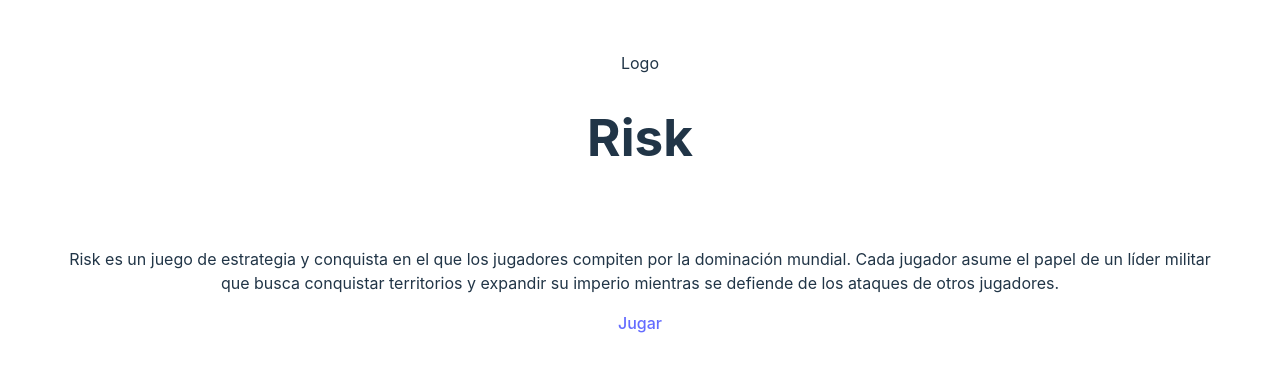
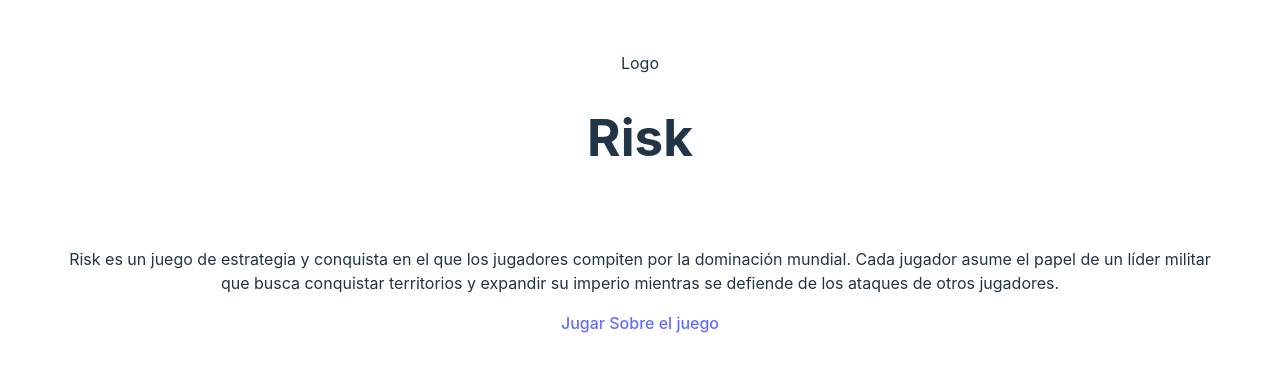
Before and after one commit to drcid98/frontend-web, a React (Vite) app: page / in a window 1280 px wide. Shown: the part 199-570 px from the top of the page. Built offline with nearby package versions, Linux system fonts and the light colour scheme.

Commit message:
eliminar

```diff
--- a/src/pages/Landing.jsx
+++ b/src/pages/Landing.jsx
@@ -16,6 +16,7 @@
         territorios y expandir su imperio mientras se defiende de los ataques de otros jugadores.
         </p>
           <a href='/main'> Jugar </a>
+          <a href='/about'> Sobre el juego</a>
       </div>
     </div>
   )
```
